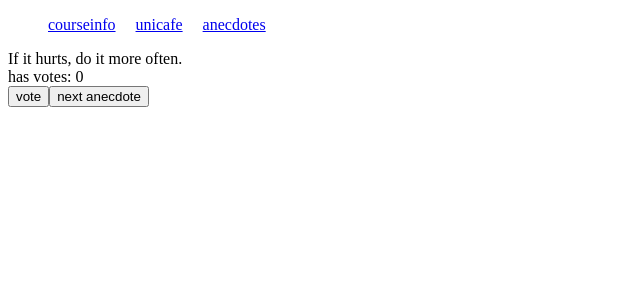
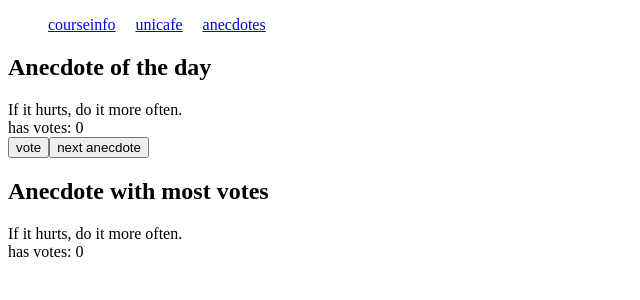
Before and after one commit to little-plumelet/Helsinki_fullstack_part1, a React (Create React App) app: page /anecdotes in a window 1280 px wide. Shown: the top 300 px of the page, without its empty margins (0-640 px from the left). Built offline with nearby package versions, Linux system fonts and the light colour scheme.

Commit message:
finish task 1.14 - add popular anecdote block

```diff
--- a/src/anecdotes/AnecdotesPage.js
+++ b/src/anecdotes/AnecdotesPage.js
@@ -1,42 +1,45 @@
 import { useState } from "react";
-import { Button } from "./Button";
+import { DayAnecdoteBlock } from "./DayAnecdoteBlock";
+import { MostPopularAnecdoteBlock } from "./MostPopularAnecdoteBlock";
 
 export const AnecdotesPage = () => {
   const anecdotes = [
-    'If it hurts, do it more often.',
-    'Adding manpower to a late software project makes it later!',
-    'The first 90 percent of the code accounts for the first 10 percent of the development time...The remaining 10 percent of the code accounts for the other 90 percent of the development time.',
-    'Any fool can write code that a computer can understand. Good programmers write code that humans can understand.',
-    'Premature optimization is the root of all evil.',
-    'Debugging is twice as hard as writing the code in the first place. Therefore, if you write the code as cleverly as possible, you are, by definition, not smart enough to debug it.',
-    'Programming without an extremely heavy use of console.log is same as if a doctor would refuse to use x-rays or blood tests when diagnosing patients.',
-    'The only way to go fast, is to go well.'
-  ]
+    "If it hurts, do it more often.",
+    "Adding manpower to a late software project makes it later!",
+    "The first 90 percent of the code accounts for the first 10 percent of the development time...The remaining 10 percent of the code accounts for the other 90 percent of the development time.",
+    "Any fool can write code that a computer can understand. Good programmers write code that humans can understand.",
+    "Premature optimization is the root of all evil.",
+    "Debugging is twice as hard as writing the code in the first place. Therefore, if you write the code as cleverly as possible, you are, by definition, not smart enough to debug it.",
+    "Programming without an extremely heavy use of console.log is same as if a doctor would refuse to use x-rays or blood tests when diagnosing patients.",
+    "The only way to go fast, is to go well.",
+  ];
 
   const [selected, setSelected] = useState(0);
-  const [votes, setVotes] = useState((new Array(anecdotes.length)).fill(0));
+  const [votes, setVotes] = useState(new Array(anecdotes.length).fill(0));
 
   const handleClickNext = () => {
     const randomNumber = Math.floor(Math.random() * (7 - 0 + 1) + 0);
     setSelected(randomNumber);
-  }
+  };
 
   const handleClickVote = () => {
-
     setVotes((prev) => {
-      const result =  [...prev];
+      const result = [...prev];
       result[selected] += 1;
       return result;
     });
-  }
-
+  };
 
   return (
     <>
-      <div>{anecdotes[selected]}</div>
-      <div>has votes: {votes[selected]}</div>
-      <Button title='vote' handleClick={handleClickVote} />
-      <Button title='next anecdote' handleClick={handleClickNext} />
+      <DayAnecdoteBlock
+        anecdotes={anecdotes}
+        votes={votes}
+        selected={selected}
+        handleClickNext={handleClickNext}
+        handleClickVote={handleClickVote}
+      />
+      <MostPopularAnecdoteBlock anecdotes={anecdotes} votes={votes} />
     </>
-  )
-}
+  );
+};
--- /dev/null
+++ b/src/anecdotes/DayAnecdoteBlock.js
@@ -0,0 +1,20 @@
+import { Button } from "./Button";
+import { Header } from "./Header";
+
+export const DayAnecdoteBlock = ({
+  anecdotes,
+  votes,
+  selected,
+  handleClickNext,
+  handleClickVote,
+}) => {
+  return (
+    <section>
+      <Header title="Anecdote of the day" />
+      <div>{anecdotes[selected]}</div>
+      <div>has votes: {votes[selected]}</div>
+      <Button title="vote" handleClick={handleClickVote} />
+      <Button title="next anecdote" handleClick={handleClickNext} />
+    </section>
+  );
+};
--- /dev/null
+++ b/src/anecdotes/Header.js
@@ -0,0 +1,7 @@
+import React from 'react';
+
+export const Header = ({title}) => {
+  return (
+    <h1>{title}</h1>
+  )
+}
--- /dev/null
+++ b/src/anecdotes/MostPopularAnecdoteBlock.js
@@ -0,0 +1,15 @@
+import { Header } from "./Header"
+
+export const MostPopularAnecdoteBlock = ({votes, anecdotes}) => {
+
+  const maxVote = Math.max(...votes)
+  const mostPopularAnecdote = anecdotes[votes.indexOf(maxVote)];
+
+  return (
+    <section>
+        <Header title='Anecdote with most votes' />
+        <div>{mostPopularAnecdote}</div>
+        <div>has votes: {maxVote}</div>
+      </section>
+  )
+}
```
